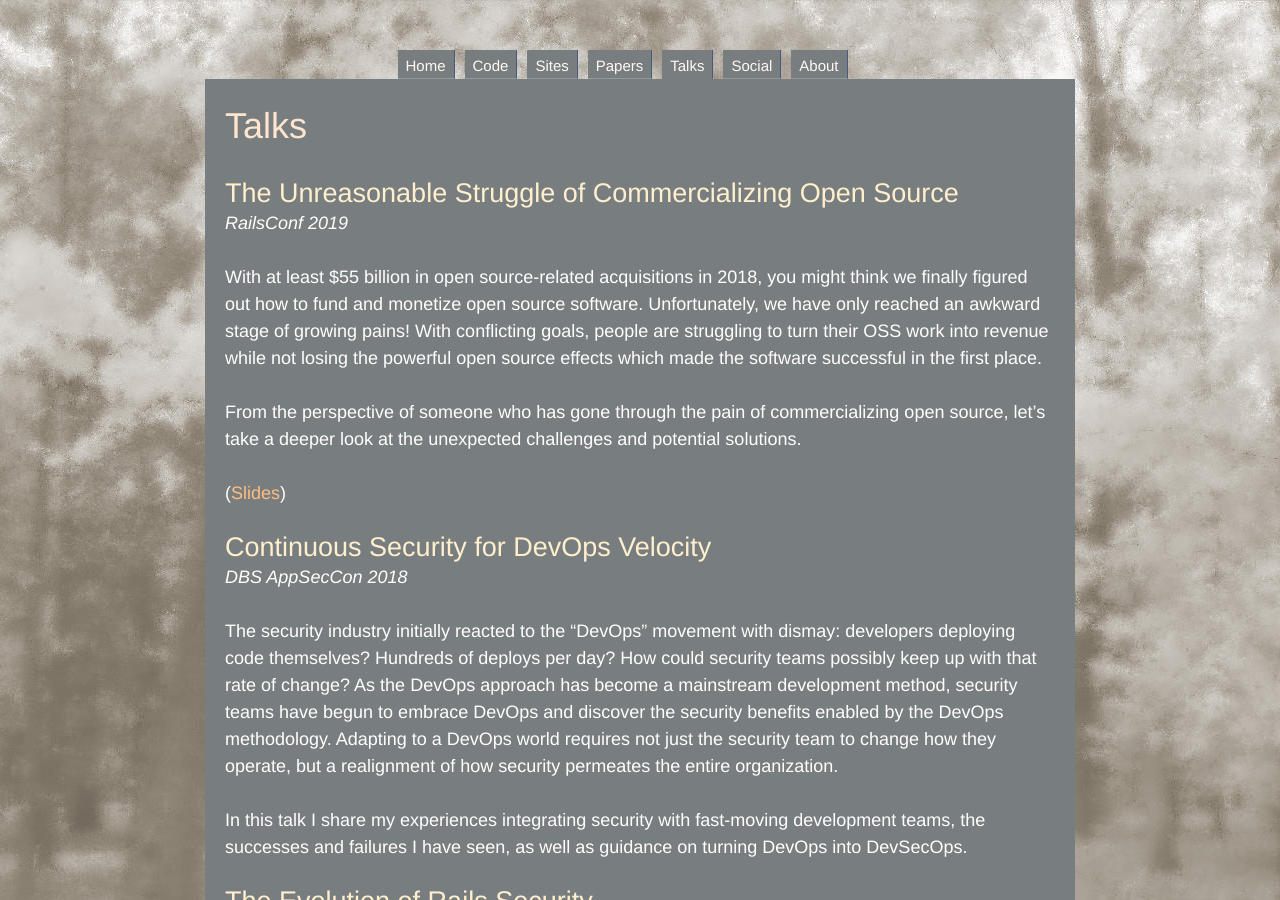
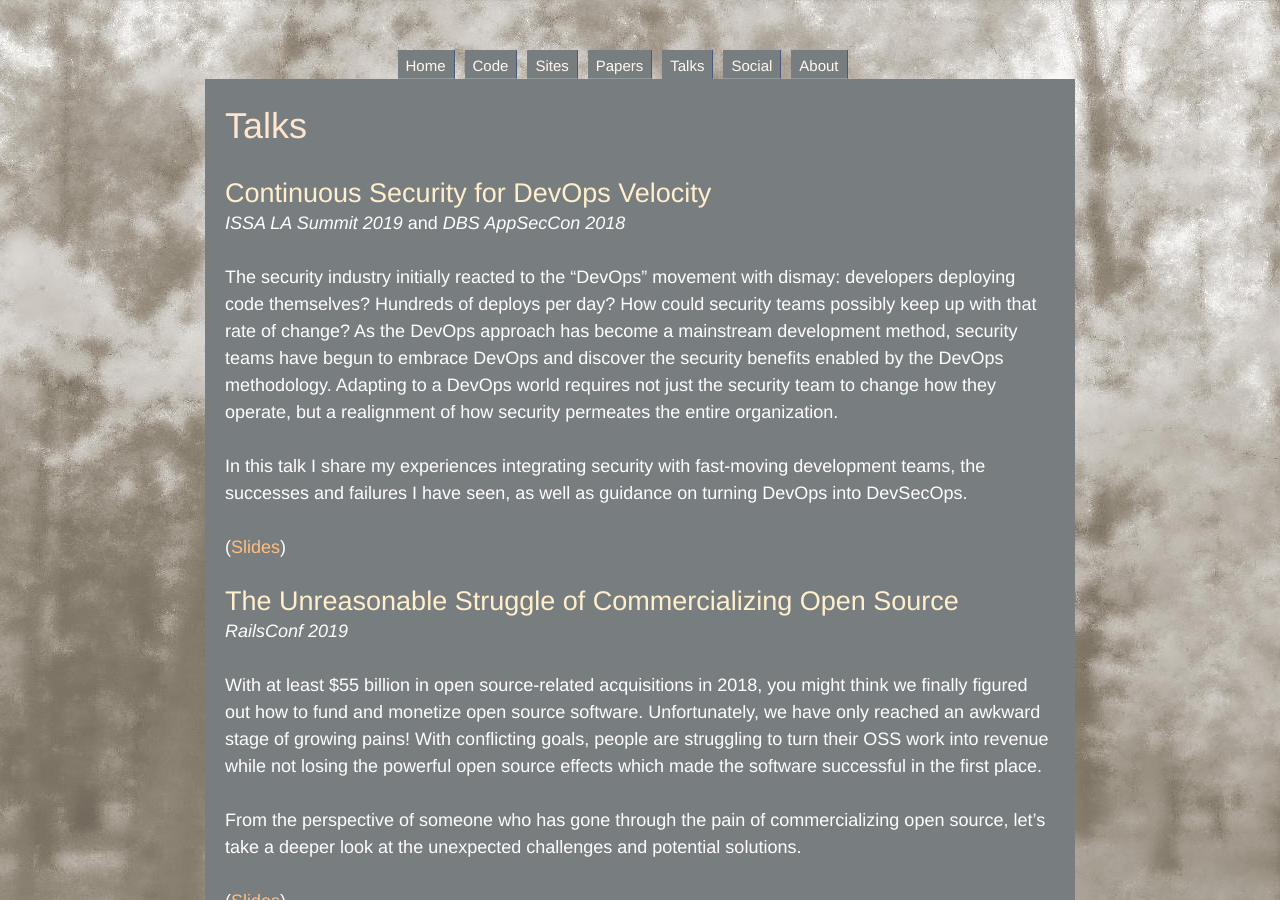
Before and after one commit to presidentbeef/personal-site, a Jekyll site: the page built from talks/index.md, in a window 1280 px wide and 900 px high. Built offline with Jekyll 4.4.1, drawn with Linux system fonts in a browser that asks for light colours; some of the changed lines change nothing that is shown.

Commit message:
ISSA LA Summit 2019 Talk

```diff
--- a/talks/index.md
+++ b/talks/index.md
@@ -4,6 +4,15 @@
 ---
 
 ## Talks
+
+### Continuous Security for DevOps Velocity
+_ISSA LA Summit 2019_ and _DBS AppSecCon 2018_
+
+The security industry initially reacted to the "DevOps" movement with dismay: developers deploying code themselves? Hundreds of deploys per day? How could security teams possibly keep up with that rate of change? As the DevOps approach has become a mainstream development method, security teams have begun to embrace DevOps and discover the security benefits enabled by the DevOps methodology. Adapting to a DevOps world requires not just the security team to change how they operate, but a realignment of how security permeates the entire organization.
+
+In this talk I share my experiences integrating security with fast-moving development teams, the successes and failures I have seen, as well as guidance on turning DevOps into DevSecOps.
+
+([Slides](/papers/Justin_Collins_ISSALA_Summit_2019.pdf))
 
 ### The Unreasonable Struggle of Commercializing Open Source
 _RailsConf 2019_
@@ -13,13 +22,6 @@
 From the perspective of someone who has gone through the pain of commercializing open source, let’s take a deeper look at the unexpected challenges and potential solutions.
 
 ([Slides](https://docs.google.com/presentation/d/e/2PACX-1vRrUr9_SQPQnQq-jKt4QLrBQ2t9WBL2XIuKw38kboGYXmMwxK3r2-xTsQsWkIy7b3W-LnhzAwQyJxFo/pub?start=false&loop=false&delayms=3000))
-
-### Continuous Security for DevOps Velocity
-_DBS AppSecCon 2018_
-
-The security industry initially reacted to the "DevOps" movement with dismay: developers deploying code themselves? Hundreds of deploys per day? How could security teams possibly keep up with that rate of change? As the DevOps approach has become a mainstream development method, security teams have begun to embrace DevOps and discover the security benefits enabled by the DevOps methodology. Adapting to a DevOps world requires not just the security team to change how they operate, but a realignment of how security permeates the entire organization.
-
-In this talk I share my experiences integrating security with fast-moving development teams, the successes and failures I have seen, as well as guidance on turning DevOps into DevSecOps.
 
 ### The Evolution of Rails Security
 _RailsConf 2018_
```
